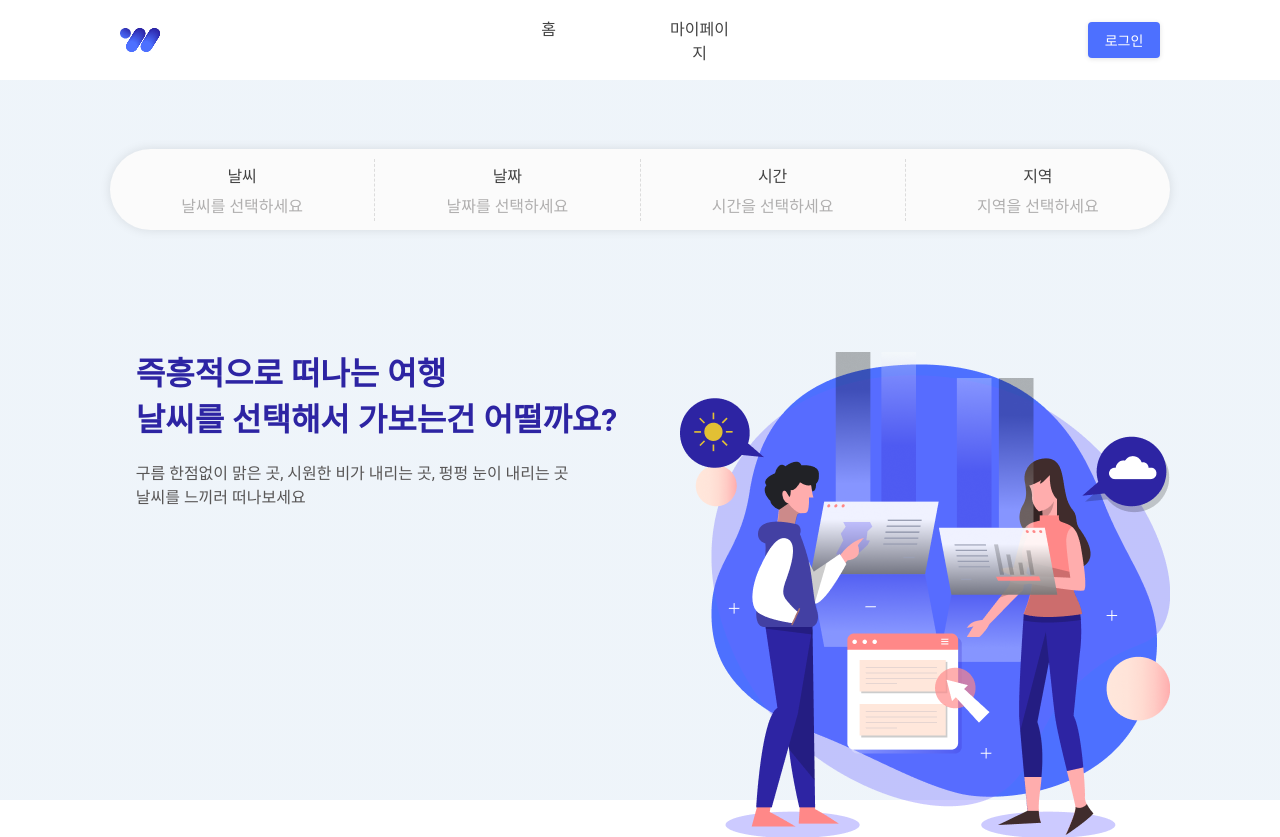
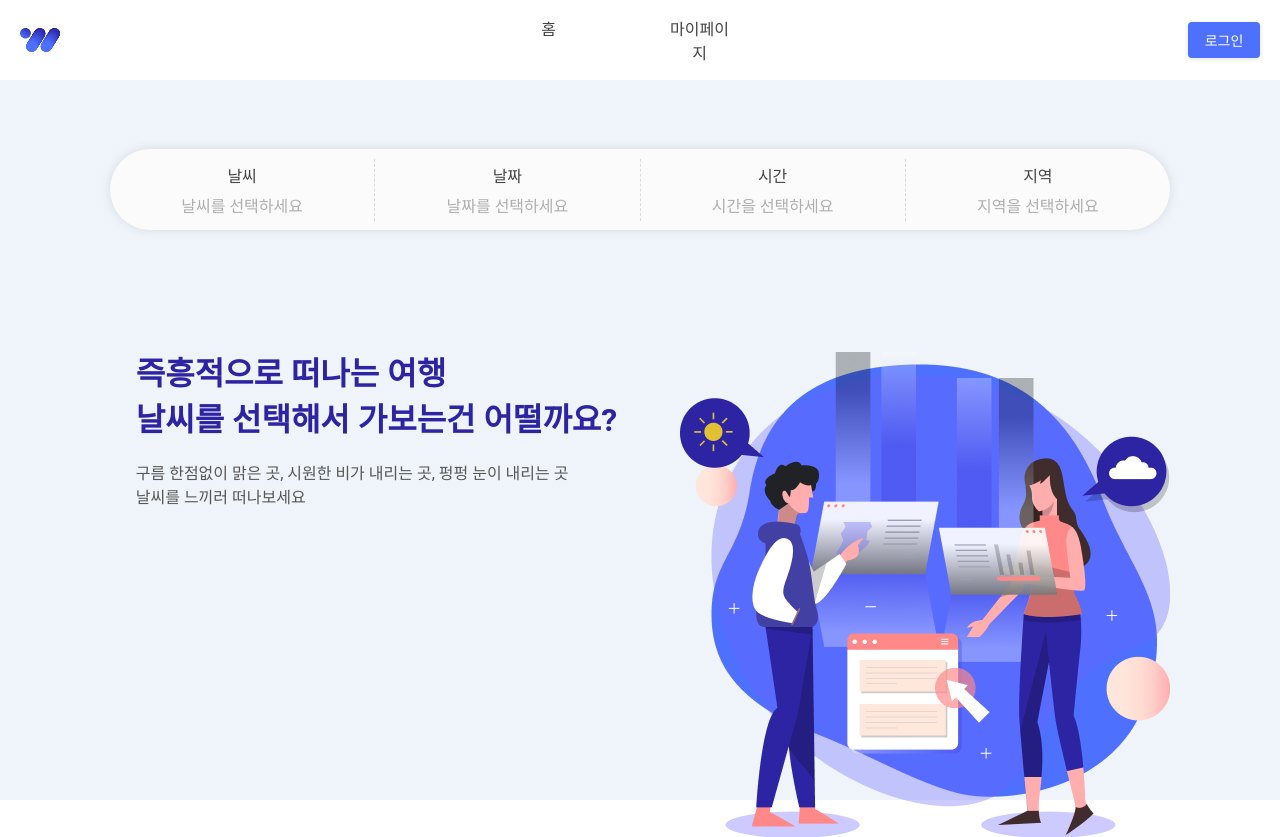
Before and after one commit to codestates/Weavel, a React (Create React App) app in the folder client/: page / in a window 1280 px wide. Shown: the top 837 px of the page. Built offline with nearby package versions, Linux system fonts and the light colour scheme; no server answers.

Commit message:
[Header][CSS] header max-width 수정

```diff
--- a/client/src/App.style.js
+++ b/client/src/App.style.js
@@ -17,7 +17,7 @@ export const HeaderContainer = styled.div`
 
 export const Header = styled.div`
   height: 80px;
-  max-width: 1060px;
+  max-width: 1260px;
   width: 100%;
   display: flex;
   align-items: center;
```
